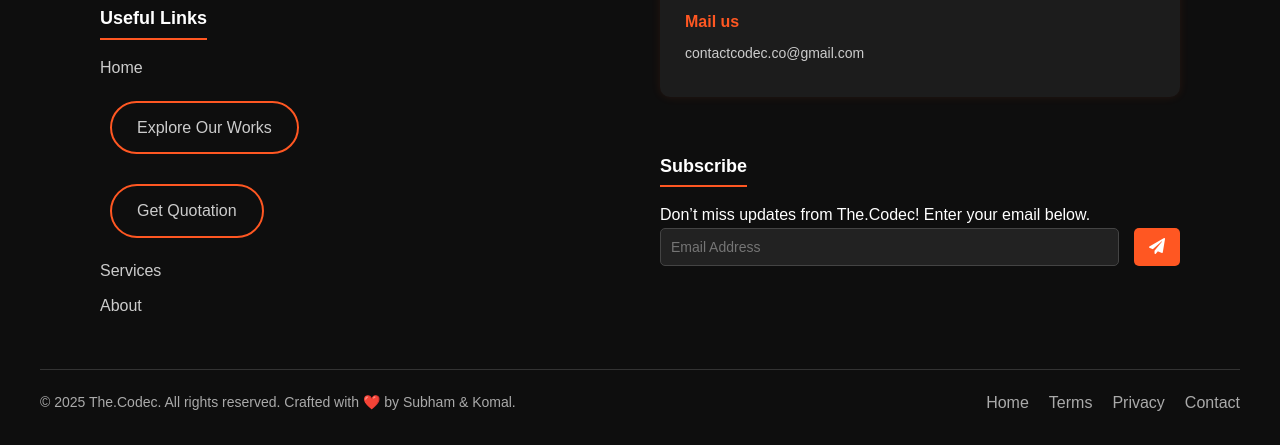
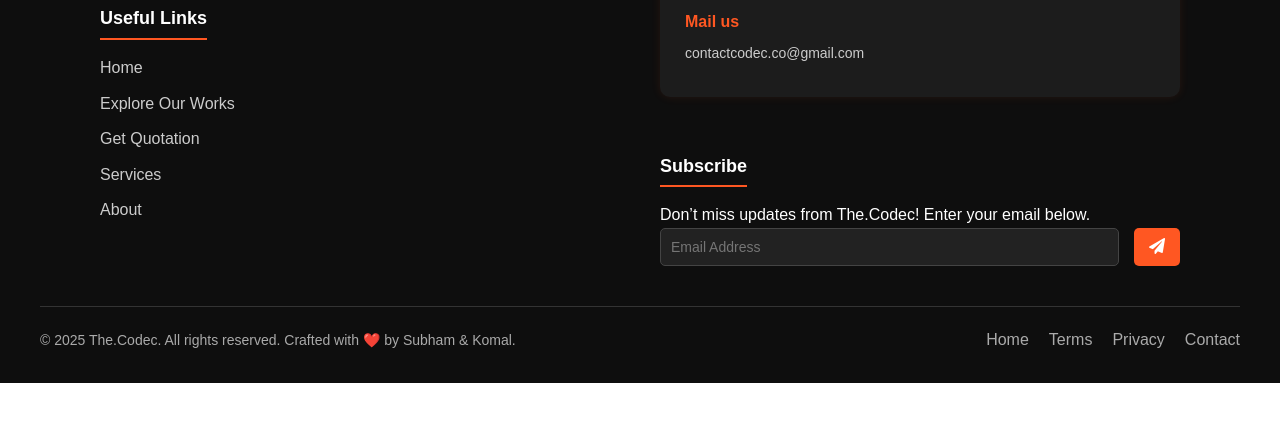
Before and after one commit to subhamgiri16/the.codec, a website: page quotation.html in a window 1280 px wide. Shown: the part 1358-1803 px from the top of the page. After the commit the page ends 1741 px from the top, so only its background shows below. Drawn offline with nearby package versions, Linux system fonts and the light colour scheme; files whose address does not match are found by name.

Commit message:
Update quotation.html

```diff
--- a/quotation.html
+++ b/quotation.html
@@ -100,10 +100,10 @@
               <li><a href="#">Home</a></li>
               <li>
                <a href="https://drive.google.com/drive/folders/1R0XGLeOGzv82h7eTia0Yeu83L9EDt4aj?usp=drive_link"
-          target="_blank" class="btn">Explore Our Works</a>
+          target="_blank">Explore Our Works</a>
               </li>
               <li>
-        <a href="quotation.html" class="btn">Get Quotation</a>
+        <a href="quotation.html">Get Quotation</a>
               </li>
               <li><a href="#">Services</a></li>
               <li><a href="#">About</a></li>
```
